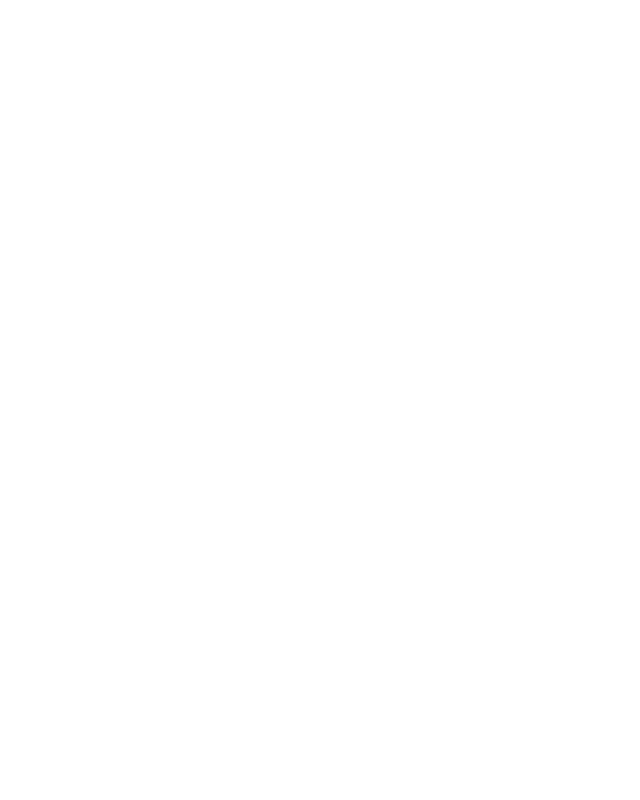
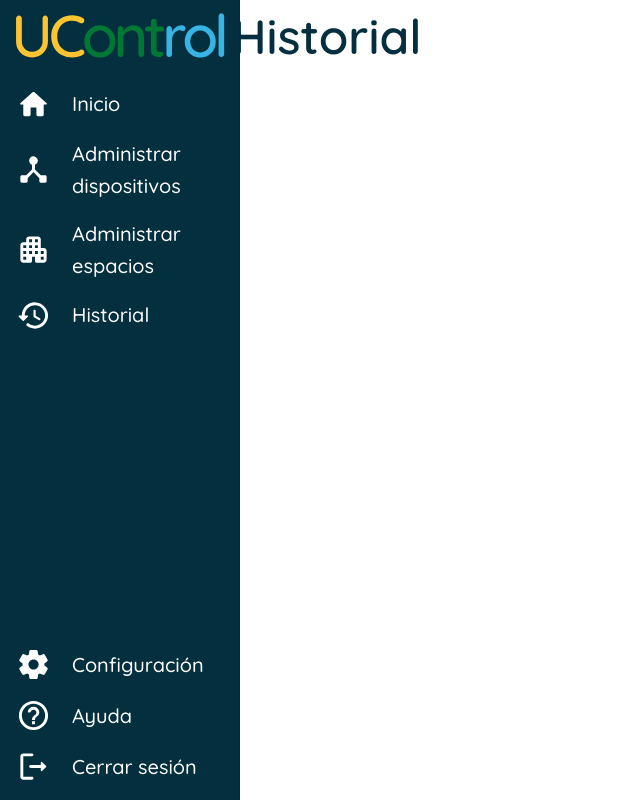
Before and after one commit to luisamlopez/ucontrol-front, a React (Create React App) app: page /history in a window 1280 px wide. Before the commit this address had no page. Shown: the whole page, without its empty margins (0-640 px from the left). Built offline with nearby package versions, Linux system fonts and the light colour scheme.

Commit message:
Add redirection and history page

```diff
--- a/src/App.tsx
+++ b/src/App.tsx
@@ -1,11 +1,19 @@
 import { Route, Routes } from "react-router-dom";
 import Home from "./pages/Home";
+import History from "./pages/History";
 
 const App = (): JSX.Element => {
   return (
     <>
       <Routes>
         <Route path="/" element={<Home />} />
+
+        <Route path="/history" element={<History />} />
+        {/* <Route path="/devices" element={<Devices />} />
+        <Route path="/spaces" element={<Spaces />} />
+        <Route path="/settings" element={<Settings />} />
+        <Route path="/help" element={<Help />} />
+        */}
       </Routes>
     </>
   );
--- a/src/components/Sidebar.tsx
+++ b/src/components/Sidebar.tsx
@@ -23,6 +23,8 @@ import {
   SettingsRounded,
 } from "@mui/icons-material";
 import { Typography } from "@mui/material";
+import { Link, useNavigate } from "react-router-dom";
+import { useState } from "react";
 
 const drawerWidth = 240;
 
@@ -32,10 +34,39 @@ interface Props {
 
 export const Sidebar = (props: Props) => {
   const { window } = props;
-  const [mobileOpen, setMobileOpen] = React.useState(false);
+  const [mobileOpen, setMobileOpen] = useState(false);
+  const navigate = useNavigate();
 
   const handleDrawerToggle = () => {
     setMobileOpen(!mobileOpen);
+  };
+
+  const handleClickHome = () => {
+    navigate("/");
+  };
+
+  const handleClickDevices = () => {
+    navigate("/devices");
+  };
+
+  const handleClickSpaces = () => {
+    navigate("/spaces");
+  };
+
+  const handleClickHistory = () => {
+    navigate("/history");
+  };
+
+  const handleClickSettings = () => {
+    navigate("/settings");
+  };
+
+  const handleClickHelp = () => {
+    navigate("/help");
+  };
+
+  const handleClickLogout = () => {
+    alert("/logout");
   };
 
   const drawer = (
@@ -46,6 +77,8 @@ export const Sidebar = (props: Props) => {
           justifyContent: "center",
           alignItems: "center",
         }}
+        component={Link}
+        to="/"
       >
         <Box
           component="img"
@@ -67,7 +100,7 @@ export const Sidebar = (props: Props) => {
       <List>
         {/* On active change color  */}
         <ListItem disablePadding>
-          <ListItemButton>
+          <ListItemButton onClick={handleClickHome}>
             <ListItemIcon>
               <HomeRounded htmlColor="#fff" fontSize="large" />
             </ListItemIcon>
@@ -76,8 +109,9 @@ export const Sidebar = (props: Props) => {
             </Typography>
           </ListItemButton>
         </ListItem>
+
         <ListItem disablePadding>
-          <ListItemButton>
+          <ListItemButton onClick={handleClickDevices}>
             <ListItemIcon>
               <DeviceHubRounded htmlColor="#fff" fontSize="large" />
             </ListItemIcon>
@@ -86,8 +120,9 @@ export const Sidebar = (props: Props) => {
             </Typography>
           </ListItemButton>
         </ListItem>
+
         <ListItem disablePadding>
-          <ListItemButton>
+          <ListItemButton onClick={handleClickSpaces}>
             <ListItemIcon>
               <ApartmentRounded htmlColor="#fff" fontSize="large" />
             </ListItemIcon>
@@ -96,8 +131,9 @@ export const Sidebar = (props: Props) => {
             </Typography>
           </ListItemButton>
         </ListItem>
+
         <ListItem disablePadding>
-          <ListItemButton>
+          <ListItemButton onClick={handleClickHistory}>
             <ListItemIcon>
               <HistoryRounded htmlColor="#fff" fontSize="large" />
             </ListItemIcon>
@@ -117,7 +153,7 @@ export const Sidebar = (props: Props) => {
         }}
       >
         <ListItem disablePadding>
-          <ListItemButton>
+          <ListItemButton onClick={handleClickSettings}>
             <ListItemIcon>
               <SettingsRounded htmlColor="#fff" fontSize="large" />
             </ListItemIcon>
@@ -128,7 +164,7 @@ export const Sidebar = (props: Props) => {
         </ListItem>
 
         <ListItem disablePadding>
-          <ListItemButton>
+          <ListItemButton onClick={handleClickHelp}>
             <ListItemIcon>
               <HelpOutlineRounded htmlColor="#fff" fontSize="large" />
             </ListItemIcon>
@@ -139,7 +175,7 @@ export const Sidebar = (props: Props) => {
         </ListItem>
 
         <ListItem disablePadding>
-          <ListItemButton>
+          <ListItemButton onClick={handleClickLogout}>
             <ListItemIcon>
               <LogoutRounded htmlColor="#fff" fontSize="large" />
             </ListItemIcon>
--- /dev/null
+++ b/src/pages/History.tsx
@@ -0,0 +1,27 @@
+import { Box, Container, Typography } from "@mui/material";
+import { Sidebar } from "../components/Sidebar";
+
+const History = (): JSX.Element => {
+  return (
+    <Box display="flex" alignItems="center" justifyContent="center">
+      <Sidebar />
+      <Container>
+        <Box display={"flex"} flexDirection="column">
+          <Typography
+            color="primary"
+            textAlign="left"
+            fontSize={{ xs: 24, lg: 48 }}
+            fontWeight={600}
+            mt={{ xs: 10, sm: 0, lg: 0 }}
+            mb={{ xs: 5, sm: 0, lg: 0 }}
+            ml={{ xs: -10, sm: -10, lg: -10 }}
+          >
+            Historial
+          </Typography>
+        </Box>
+      </Container>
+    </Box>
+  );
+};
+
+export default History;
```
